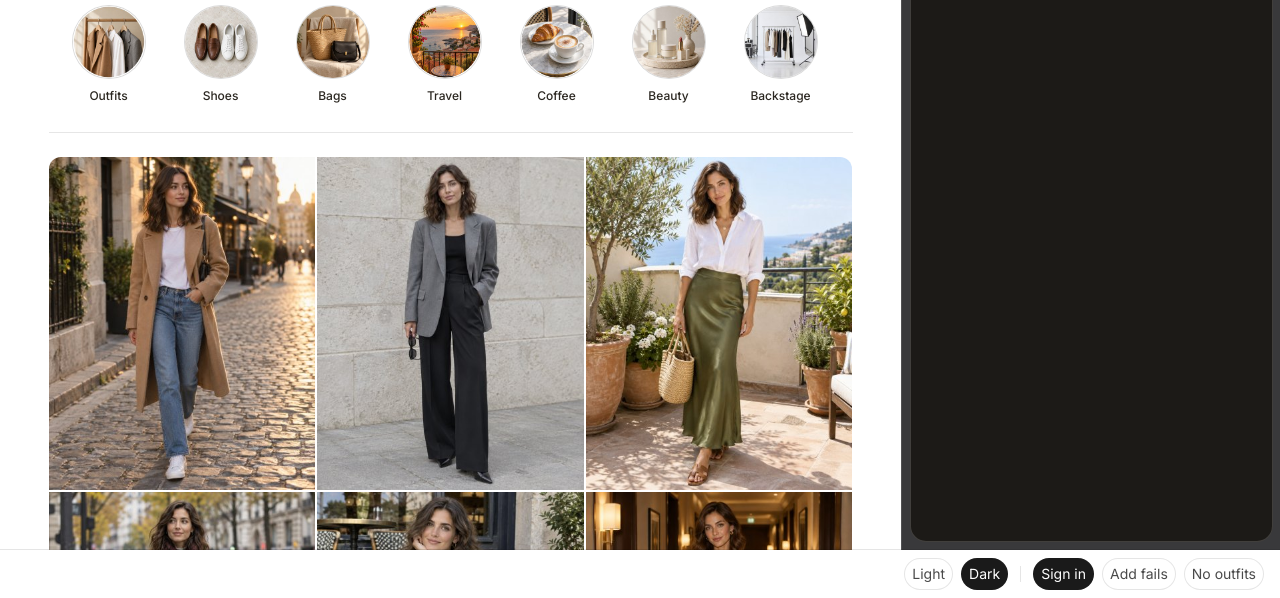
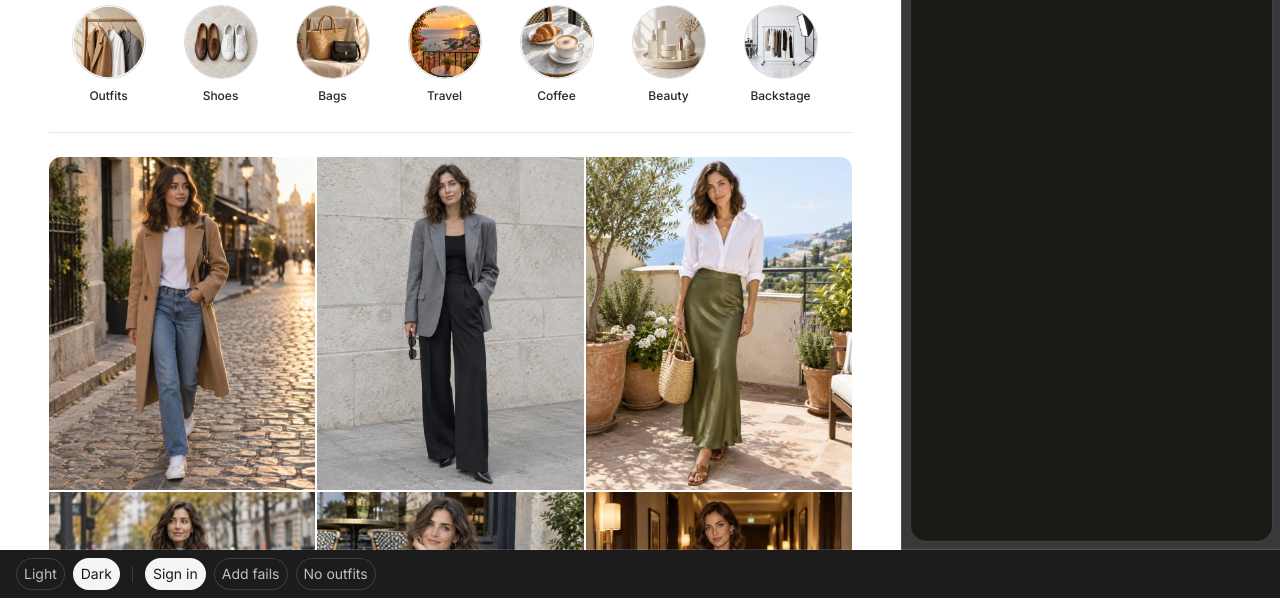
Before and after one commit to szpakdesign/lua-apparel-extension, a plain HTML site: page index.html in a window 1280 px wide. Both pictures are taken after a click on the button "Dark". Shown: the part 202-800 px from the top of the page. Drawn offline with Linux system fonts and the light colour scheme.

Commit message:
Prototype bar: controls aligned to the left; the bar is dark when the panel is dark
Co-Authored-By: Claude Fable 5.2 <noreply@anthropic.com>
Claude-Session: https://claude.ai/code/session_01KjRfTDtgRDZtD28M5U1ALv

```diff
--- a/index.html
+++ b/index.html
@@ -134,13 +134,14 @@ body:not(.panel-open) .panel { margin-right: calc(var(--panel) * -1); visibility
 .reopen:active { transform: scale(var(--press)); }
 body:not(.panel-open) .reopen { opacity: 1; visibility: visible; transform: scale(1); transition-delay: var(--m-exit-m), var(--m-exit-m), 0s, 0s; }
 /* Prototype controls: not part of the extension */
-.demo-bar { position: fixed; inset: auto 0 0 0; z-index: 40; height: var(--bar-h); display: flex; align-items: center; justify-content: flex-end; gap: 8px; padding: 8px 16px; overflow-x: auto; scrollbar-width: none; background: #fff; box-shadow: 0 -1px 0 rgba(0,0,0,.10); }
+.demo-bar { position: fixed; inset: auto 0 0 0; z-index: 40; height: var(--bar-h); display: flex; align-items: center; justify-content: flex-start; gap: 8px; padding: 8px 16px; overflow-x: auto; scrollbar-width: none; background: var(--bar-bg, #fff); box-shadow: 0 -1px 0 var(--bar-line, rgba(0,0,0,.10)); transition: background var(--m-enter-m) var(--e-default); }
 .demo-bar::-webkit-scrollbar { display: none; }
-.demo-sep { flex: none; width: 1px; height: 16px; margin-inline: 4px; background: rgba(0,0,0,.10); }
-.tag { flex: none; display: inline-flex; align-items: center; height: 32px; padding: 0 8px; border: 0; border-radius: 9999px; background: transparent; box-shadow: inset 0 0 0 1px rgba(0,0,0,.10); color: #4A4A4A; font-size: 14px; line-height: 20px; transition: background var(--m-feedback) var(--e-default), transform var(--m-feedback) var(--e-default); }
-.tag:hover { background: rgba(0,0,0,.04); }
+.demo-sep { flex: none; width: 1px; height: 16px; margin-inline: 4px; background: var(--bar-line, rgba(0,0,0,.10)); }
+.tag { flex: none; display: inline-flex; align-items: center; height: 32px; padding: 0 8px; border: 0; border-radius: 9999px; background: transparent; box-shadow: inset 0 0 0 1px var(--bar-line, rgba(0,0,0,.10)); color: var(--bar-text, #4A4A4A); font-size: 14px; line-height: 20px; transition: background var(--m-feedback) var(--e-default), transform var(--m-feedback) var(--e-default); }
+.tag:hover { background: var(--bar-hover, rgba(0,0,0,.04)); }
 .tag:active { transform: scale(var(--press)); }
-.tag[aria-pressed="true"] { background: #1A1A1A; box-shadow: none; color: #fff; }
+.tag[aria-pressed="true"] { background: var(--bar-on, #1A1A1A); box-shadow: none; color: var(--bar-on-text, #fff); }
+body[data-theme="dark"] .demo-bar { --bar-bg: #1C1C1C; --bar-line: rgba(255,255,255,.14); --bar-text: rgba(255,255,255,.72); --bar-hover: rgba(255,255,255,.08); --bar-on: #F5F5F5; --bar-on-text: #1A1A1A; }
 .reopen { bottom: auto; }
 @media (prefers-reduced-motion: reduce) { * { animation-duration: .01ms !important; transition-duration: .01ms !important; } .spinner { animation: none; } }
 @media (max-width: 900px) { :root { --panel: 320px; } .identity { gap: 24px; } }
```
